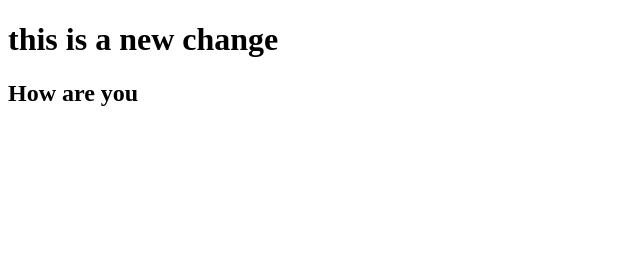
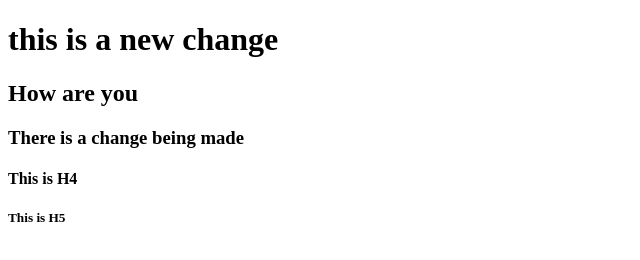
Before and after one commit to Goofyaasdeveloper/work, a plain HTML site: page index.html in a window 1280 px wide. Shown: the whole page, without its empty margins (0-640 px from the left). Drawn offline with Linux system fonts and the light colour scheme.

Commit message:
Maybe the third commit

```diff
--- a/index.html
+++ b/index.html
@@ -8,6 +8,8 @@
 <body>
     <h1>this is a new change </h1>
     <h2>How are you</h2>
-    <h3></h3>
+    <h3>There is a change being made</h3>
+    <h4>This is H4</h4>
+    <h5>This is H5</h5>
 </body>
 </html>
```
